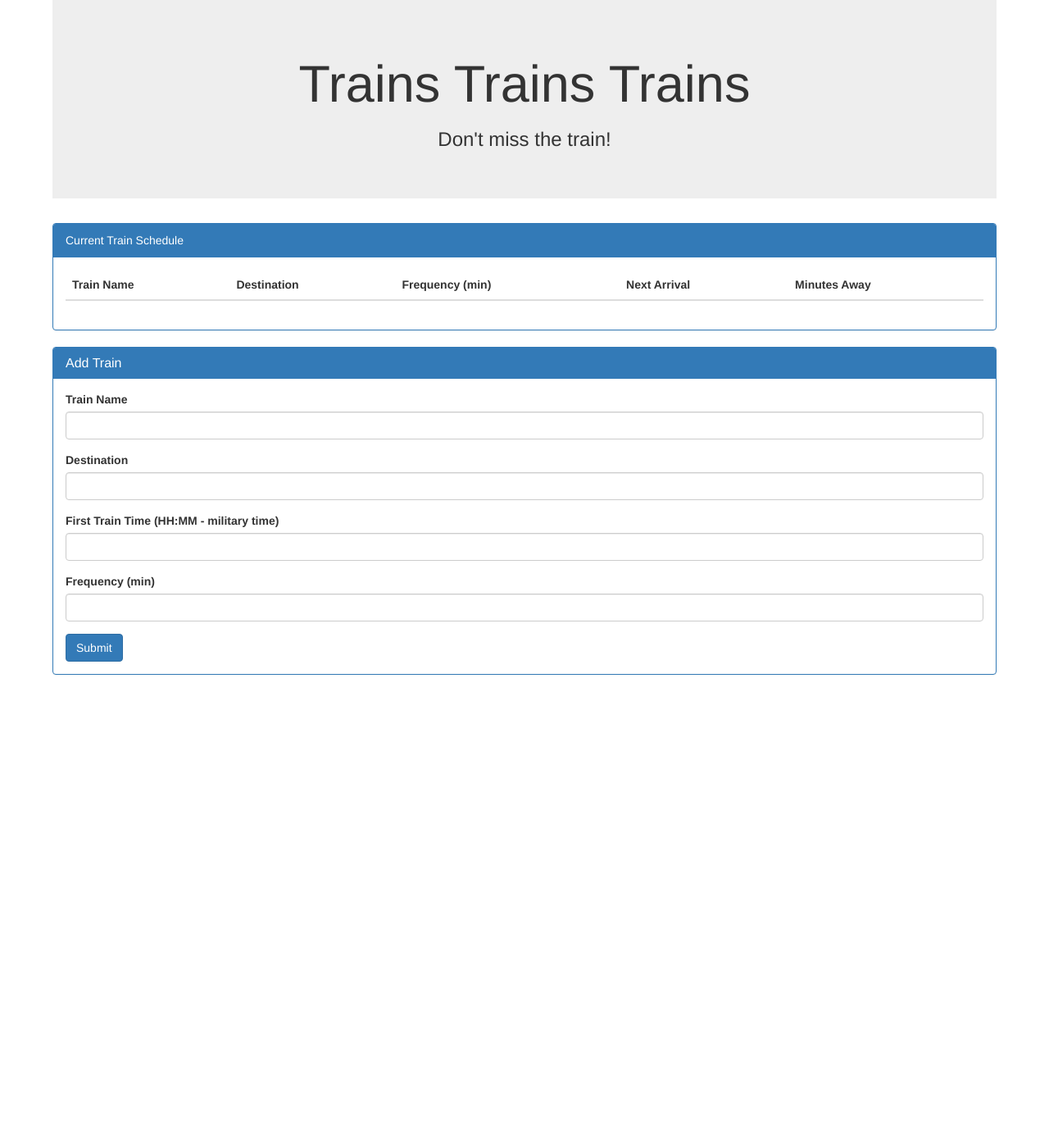
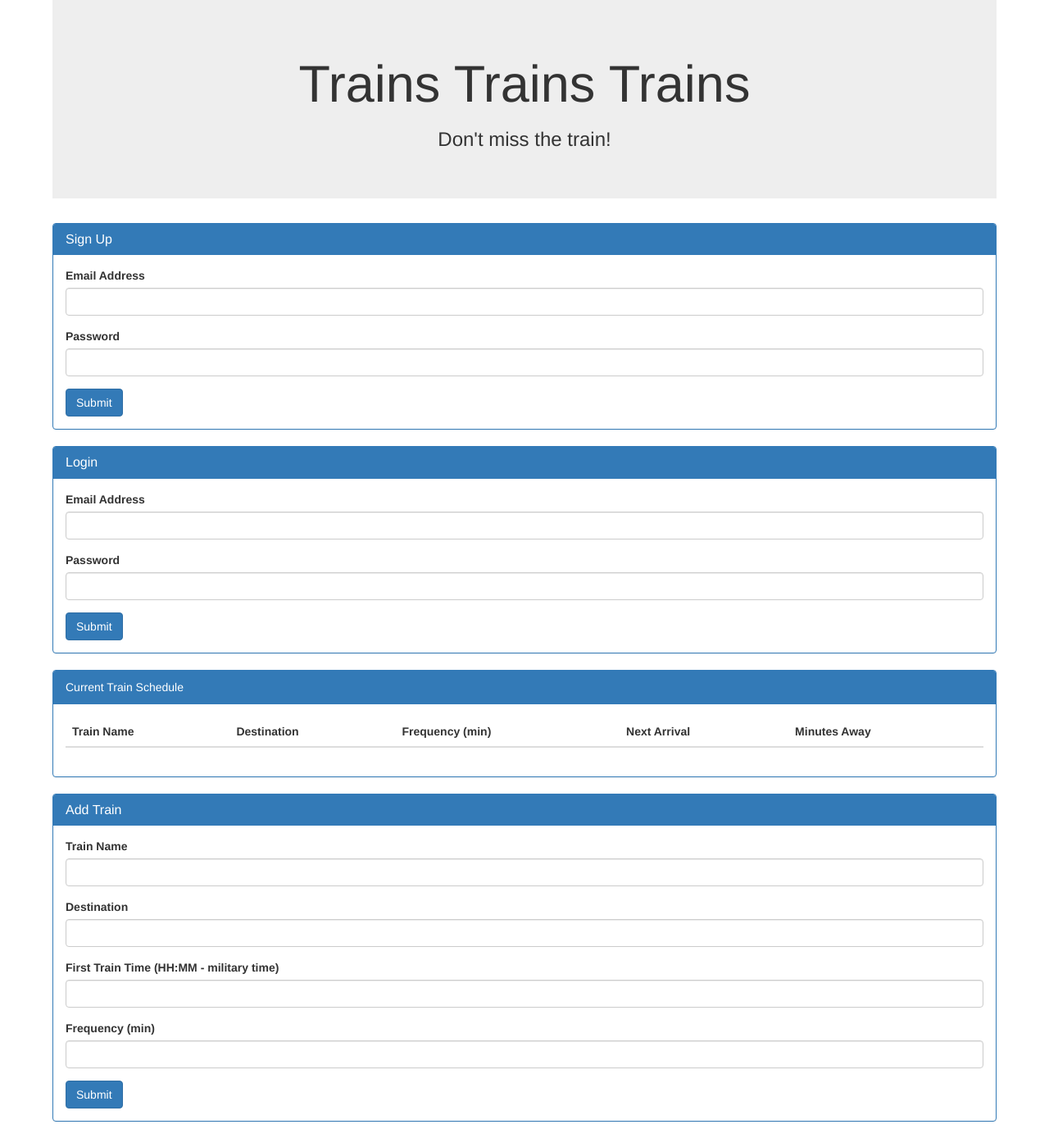
Before and after one commit to AdamMattas/Train-Schedule, a PHP site: page / in a window 1280 px wide. Shown: the whole page at 82% size. Before the commit the page ends 823 px from the top, so only its background shows below. Run offline with PHP 8.4, Linux system fonts and the light colour scheme; lists and menus that the app fills with data are empty; some libraries are stand-ins or nearby versions.

Commit message:
added sign up and login functionality

```diff
--- a/assets/css/style.css
+++ b/assets/css/style.css
@@ -2,3 +2,7 @@
 	width: 90%;
 	margin: 0 auto;
 }
+
+.hide{
+	display: none;
+}
--- a/assets/javascript/script.js
+++ b/assets/javascript/script.js
@@ -5,6 +5,7 @@ $(document).on('ready', function(){
 	var dataRef = new Firebase("https://adambay.firebaseio.com/");
 
 	// Initial Values
+	var loggedIn = false;
 	var name = "";
 	var destination = "";
 	var start = "";
@@ -17,8 +18,24 @@ $(document).on('ready', function(){
 	var update = function(){
 		$('#trainData > tbody').empty();
 		$('#trainData > thead > tr').empty();
+		if(loggedIn){
+			$('#trainData > thead > tr').append("<th>" + "Train Name" + "</th><th>" + "Destination" + "</th><th>" + "Frequency (min)" + "</th><th>" + "Next Arrival" + "</th><th>" + "Minutes Away" + "</th><th>" + "Remove Train" + "</th><th>" + "Edit Train" + "</th>");
+			dataRef.on("child_added", function(snapshot){
+
+				startConverted = moment(snapshot.val().start,"HH:mm");
+
+				diffTime = moment().diff(startConverted, "minutes");
+
+				tRemainder = diffTime % snapshot.val().frequency;
+
+		    tilTrain = snapshot.val().frequency - tRemainder;
+
+		    nextTrain = moment().add(tilTrain, "minutes");
+
+		    $('#trainData > tbody').append("<tr><td>" + snapshot.val().name + "</td><td>" + snapshot.val().destination + "</td><td>" + snapshot.val().frequency + "</td><td>" + nextTrain.format("HH:mm") + "</td><td>" + tilTrain + "</td><td><button class=" + "remove" + ">Remove</button></td><td><button class=" + "edit" + ">Edit</button></td></tr>");
+			})
+		}else{
 			$('#trainData > thead > tr').append("<th>" + "Train Name" + "</th><th>" + "Destination" + "</th><th>" + "Frequency (min)" + "</th><th>" + "Next Arrival" + "</th><th>" + "Minutes Away" + "</th>");
-		// $('#trainData > thead > tr').append("<th>" + "Train Name" + "</th><th>" + "Destination" + "</th><th>" + "Frequency (min)" + "</th><th>" + "Next Arrival" + "</th><th>" + "Minutes Away" + "</th><th>" + "Remove Train" + "</th><th>" + "Edit Train" + "</th>");
 			dataRef.on("child_added", function(snapshot){
 
 				startConverted = moment(snapshot.val().start,"HH:mm");
@@ -32,8 +49,26 @@ $(document).on('ready', function(){
 		    nextTrain = moment().add(tilTrain, "minutes");
 
 		    $('#trainData > tbody').append("<tr><td>" + snapshot.val().name + "</td><td>" + snapshot.val().destination + "</td><td>" + snapshot.val().frequency + "</td><td>" + nextTrain.format("HH:mm") + "</td><td>" + tilTrain + "</td></tr>");
-	    //$('#trainData > tbody').append("<tr><td>" + snapshot.val().name + "</td><td>" + snapshot.val().destination + "</td><td>" + snapshot.val().frequency + "</td><td>" + nextTrain.format("HH:mm") + "</td><td>" + tilTrain + "</td><td><button class=" + "remove" + ">Remove</button></td><td><button class=" + "edit" + ">Edit</button></td></tr>");
 			})
+		}
+
+		// $('#trainData > thead > tr').append("<th>" + "Train Name" + "</th><th>" + "Destination" + "</th><th>" + "Frequency (min)" + "</th><th>" + "Next Arrival" + "</th><th>" + "Minutes Away" + "</th>");
+		// // $('#trainData > thead > tr').append("<th>" + "Train Name" + "</th><th>" + "Destination" + "</th><th>" + "Frequency (min)" + "</th><th>" + "Next Arrival" + "</th><th>" + "Minutes Away" + "</th><th>" + "Remove Train" + "</th><th>" + "Edit Train" + "</th>");
+		// dataRef.on("child_added", function(snapshot){
+
+		// 	startConverted = moment(snapshot.val().start,"HH:mm");
+
+		// 	diffTime = moment().diff(startConverted, "minutes");
+
+		// 	tRemainder = diffTime % snapshot.val().frequency;
+
+	 //    tilTrain = snapshot.val().frequency - tRemainder;
+
+	 //    nextTrain = moment().add(tilTrain, "minutes");
+
+	 //    $('#trainData > tbody').append("<tr><td>" + snapshot.val().name + "</td><td>" + snapshot.val().destination + "</td><td>" + snapshot.val().frequency + "</td><td>" + nextTrain.format("HH:mm") + "</td><td>" + tilTrain + "</td></tr>");
+	 //    //$('#trainData > tbody').append("<tr><td>" + snapshot.val().name + "</td><td>" + snapshot.val().destination + "</td><td>" + snapshot.val().frequency + "</td><td>" + nextTrain.format("HH:mm") + "</td><td>" + tilTrain + "</td><td><button class=" + "remove" + ">Remove</button></td><td><button class=" + "edit" + ">Edit</button></td></tr>");
+		// })
 	};
 
 	update();
@@ -61,42 +96,48 @@ $(document).on('ready', function(){
     return false;
   });
 
-    //Firebase watcher + initial loader HINT: .on("value")
-    // dataRef.on("child_added", function(snapshot){
+  // Capture Button Click
+  $("#signSubmit").on("click", function() {
 
-    //     // Log everything that's coming out of snapshot
-    //     console.log(snapshot.val());
-    //     console.log(snapshot.val().name);
-    //     console.log(snapshot.val().destination);
-    //     console.log(snapshot.val().start);
-    //     console.log(snapshot.val().frequency);
-    //     // console.log(snapshot.val().dateAdded);
+  	var signEmail = $('#signEmail').val().trim();
+  	var signPass = $('#signPass').val().trim();
 
-    //     startConverted = moment(snapshot.val().start,"hh:mm");
-    // 		console.log(startConverted);
+	  dataRef.createUser({
+	  email    : signEmail,
+	  password : signPass
+			}, function(error, userData) {
+			  if (error) {
+			    console.log("Error creating user:", error);
+			  } else {
+			    console.log("Successfully created user account with uid:", userData.uid);
+			  }
+			});
+	  // Don't refresh the page!
+    return false;
+  });
 
-    // 		diffTime = moment().diff(startConverted, "minutes");
-    // 		console.log("DIFFERENCE IN TIME: " + diffTime);
+  // Capture Button Click
+  $("#loginSubmit").on("click", function() {
 
-    // 		tRemainder = diffTime % snapshot.val().frequency;
-		  //   console.log(tRemainder);
+  	var loginEmail = $('#loginEmail').val().trim();
+  	var loginPass = $('#loginPass').val().trim();
 
-		  //   tilTrain = snapshot.val().frequency - tRemainder;
-		  //   console.log("MINUTES UNTIL TRAIN: " + tilTrain);
-
-		  //   nextTrain = moment().add(tilTrain, "minutes");
-		  //   console.log("ARRIVAL TIME: " + moment(nextTrain).format("hh:mm"));
-
-    //     $('#trainData > tbody').append("<tr><td>" + snapshot.val().name + "</td><td>" + snapshot.val().destination + "</td><td>" + snapshot.val().frequency + "</td><td>" + nextTrain.format("hh:mm") + "</td><td>" + tilTrain + "</td></tr>");
-
-    // // Handle the errors
-    // }, function(errorObject) {
-
-    //     console.log("Errors handled: " + errorObject.code);
-    // });
-
-    // dataRef.orderByChild('dateAdded').limitToLast(1).on('child_added', function(){
-
-    // });
+	  dataRef.authWithPassword({
+	  email    : loginEmail,
+	  password : loginPass
+			}, function(error, authData) {
+			  if (error) {
+			    console.log("Login Failed!", error);
+			  } else {
+			    console.log("Authenticated successfully with payload:", authData);
+			    remember: "sessionOnly"
+			    loggedIn = true;
+			    console.log(loggedIn);
+			    $("#signUp, #login").addClass('hide');
+			  }
+		});
+	  // Don't refresh the page!
+    return false;
+  });
 
 });
--- a/index.html
+++ b/index.html
@@ -28,6 +28,54 @@
 		<div class="jumbotron">
 			<h1 class="text-center">Trains Trains Trains</h1>
 			<h3 class="text-center">Don't miss the train!</h3>
+		</div>
+
+		<!-- Sign Up -->
+		<div id="signUp" class="row">
+			<div class="col-lg-12">
+				<div class="panel panel-primary">
+					<div class="panel-heading">
+						<h3 class="panel-title">Sign Up</h3>
+					</div>
+					<div class="panel-body">
+						<form>
+							<div class="form-group">
+								<label for="signEmail">Email Address</label>
+								<input type="text" class="form-control" id="signEmail">
+							</div>
+							<div class="form-group">
+								<label for="signPass">Password</label>
+								<input type="password" class="form-control" id="signPass">
+							</div>
+							<input id="signSubmit" type="submit" class="btn btn-primary">
+						</form>
+					</div>
+				</div>
+			</div>
+		</div>
+
+		<!-- Sign Up -->
+		<div id="login" class="row">
+			<div class="col-lg-12">
+				<div class="panel panel-primary">
+					<div class="panel-heading">
+						<h3 class="panel-title">Login</h3>
+					</div>
+					<div class="panel-body">
+						<form>
+							<div class="form-group">
+								<label for="loginEmail">Email Address</label>
+								<input type="text" class="form-control" id="loginEmail">
+							</div>
+							<div class="form-group">
+								<label for="loginPass">Password</label>
+								<input type="password" class="form-control" id="loginPass">
+							</div>
+							<input id="loginSubmit" type="submit" class="btn btn-primary">
+						</form>
+					</div>
+				</div>
+			</div>
 		</div>
 
 		<!-- Train Times -->
```
Lines whose indentation alone changed are shown as unchanged.
